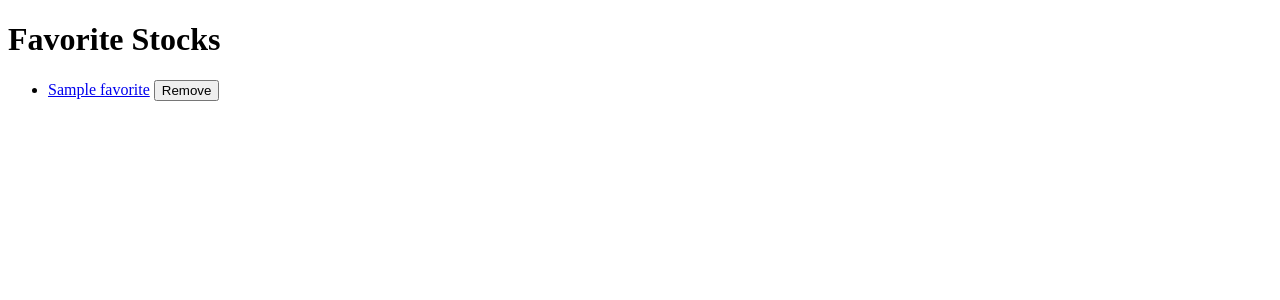
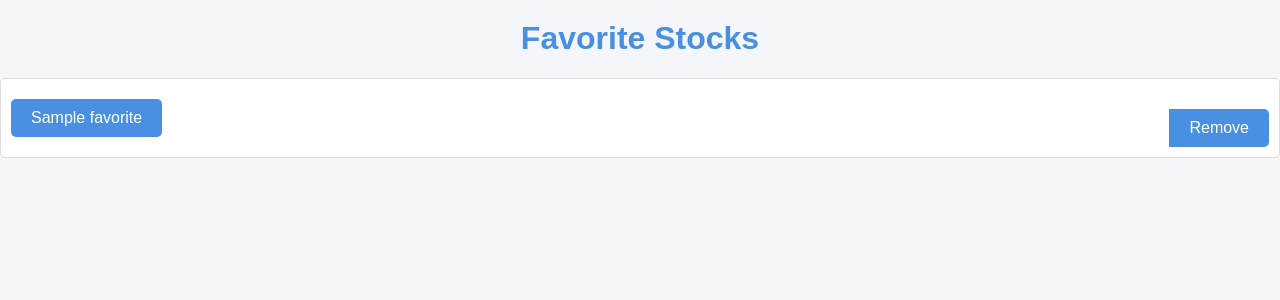
Before and after one commit to thississid/tradingApp, a Flask app: template templates/favorites.html in a window 1280 px wide. Shown: the top 300 px of the page. Run offline with Flask 3, Linux system fonts and the light colour scheme; the template is opened without the code that fills it: most values are stand-ins (such as "Sample title", 1, 10 or a date in 2020).

Commit message:
Added new css to the app

```diff
--- /dev/null
+++ b/static/style.css
@@ -0,0 +1,108 @@
+/* Global Styles */
+body {
+    text-align: center;
+    font-family: Arial, sans-serif;
+    background-color: #f4f6f9;
+    margin: 0;
+    padding: 0;
+    color: #333;
+}
+
+h1 {
+    text-align: center;
+    color: #4a90e2;
+    font-size: 2rem;
+    margin-top: 20px;
+}
+
+/* Container */
+.container {
+    max-width: 800px;
+    margin: auto;
+    padding: 20px;
+}
+
+/* Links and Buttons */
+a, button {
+    display: inline-block;
+    text-decoration: none;
+    padding: 10px 20px;
+    color: #fff;
+    background-color: #4a90e2;
+    border: none;
+    border-radius: 5px;
+    cursor: pointer;
+    transition: background-color 0.3s;
+}
+
+a:hover, button:hover {
+    background-color: #357abd;
+}
+
+/* Dashboard */
+.dashboard a {
+    display: block;
+    text-align: center;
+    margin: 20px auto;
+    width: 200px;
+}
+
+/* Favorites */
+ul {
+    list-style-type: none;
+    padding: 0;
+}
+
+li {
+    display: flex;
+    justify-content: space-between;
+    align-items: center;
+    background-color: #fff;
+    padding: 10px;
+    border: 1px solid #ddd;
+    border-radius: 5px;
+    margin-bottom: 10px;
+}
+
+/* Search */
+form {
+    display: flex;
+    justify-content: center;
+    margin-top: 20px;
+}
+
+input[type="text"] {
+    padding: 10px;
+    font-size: 1rem;
+    border: 1px solid #ddd;
+    border-radius: 5px 0 0 5px;
+    outline: none;
+}
+
+button {
+    padding: 10px 20px;
+    font-size: 1rem;
+    border-radius: 0 5px 5px 0;
+}
+
+/* Stock Chart */
+#stock-chart {
+    max-width: 100%;
+    height: 400px;
+    margin: 20px auto;
+}
+
+/* Responsive */
+@media (max-width: 600px) {
+    .container {
+        padding: 10px;
+    }
+
+    a, button {
+        width: 100%;
+    }
+
+    #stock-chart {
+        height: 300px;
+    }
+}
--- a/templates/dashboard.html
+++ b/templates/dashboard.html
@@ -1,6 +1,7 @@
 <!DOCTYPE html>
 <html lang="en">
 <head>
+    <link rel="stylesheet" href="{{ url_for('static', filename='style.css') }}">
     <meta charset="UTF-8">
     <title>Stock Tracker Dashboard</title>
 </head>
@@ -9,6 +10,8 @@
     <div>
         <a href="{{ url_for('view_favorites') }}">View Favorites</a>
     </div>
+    <br>
+    <br>
     <div>
         <a href="{{ url_for('search') }}">Search Stocks</a>
     </div>
--- a/templates/favorites.html
+++ b/templates/favorites.html
@@ -1,6 +1,7 @@
 <!DOCTYPE html>
 <html lang="en">
 <head>
+    <link rel="stylesheet" href="{{ url_for('static', filename='style.css') }}">
     <meta charset="UTF-8">
     <title>Favorite Stocks</title>
 </head>
--- a/templates/search.html
+++ b/templates/search.html
@@ -2,6 +2,7 @@
 <html lang="en">
 <head>
     <meta charset="UTF-8">
+    <link rel="stylesheet" href="{{ url_for('static', filename='style.css') }}">
     <title>Search Stocks</title>
 </head>
 <body>
--- a/templates/stock.html
+++ b/templates/stock.html
@@ -3,6 +3,7 @@
 <head>
     <meta charset="UTF-8">
     <title>Stock Data</title>
+    <link rel="stylesheet" href="{{ url_for('static', filename='style.css') }}">
     <script src="https://cdn.plot.ly/plotly-latest.min.js"></script>
 </head>
 <body>
```
Also changed, not shown: app.py (line endings or trailing spaces).
